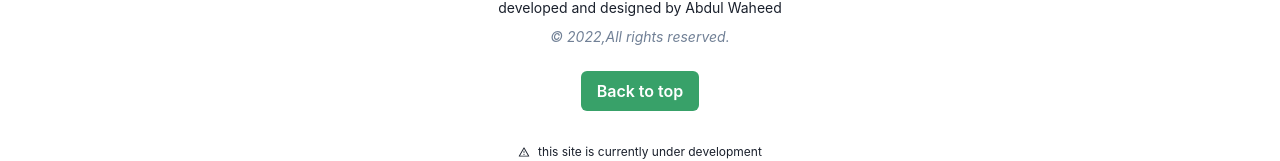
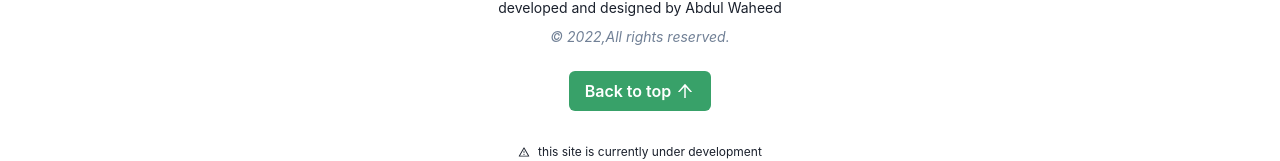
Before and after one commit to waheed-dev/markdown-blog, a Next.js app: page /blog/page/1 in a window 1280 px wide. Shown: the part 1780-1941 px from the top of the page. Built offline with nearby package versions, Linux system fonts and the light colour scheme.

Commit message:
building footer

```diff
--- a/components/Footer.js
+++ b/components/Footer.js
@@ -1,6 +1,5 @@
-import {Box, Flex, Heading, Text, Link, Button} from "@chakra-ui/react";
-import {AiFillGithub, AiFillLinkedin, AiOutlineTwitter, AiOutlineWarning} from "react-icons/ai";
-import {BiLinkExternal} from "react-icons/bi";
+import {Box, Flex, Heading, Text, Link, Button, Tooltip} from "@chakra-ui/react";
+import {AiFillGithub, AiFillLinkedin, AiOutlineArrowUp, AiOutlineTwitter, AiOutlineWarning} from "react-icons/ai";
 
 const Footer = () => {
     const scrollToTop = () => {
@@ -11,16 +10,19 @@ const Footer = () => {
     return (
         <Box as={'footer'}>
         <Flex justifyContent={'center'} pb={'8'} mt={'4'}>
+                <Tooltip label="Under development" aria-label='A tooltip' bg={'red.400'}>
             <Box display={'flex'} gridGap={'6'}>
+
                 <AiFillGithub size={'25'}/>
                 <AiOutlineTwitter size={'25'} />
                 <AiFillLinkedin size={'25'}/>
             </Box>
+                </Tooltip>
         </Flex>
             <Box textAlign={'center'} pb={'12'}>
                 <Text fontSize={'sm'} mb={'2'}>developed and designed by Abdul Waheed</Text>
                 <Text fontStyle={'italic'} color={'gray.500'} fontSize={'sm'}>© 2022,All rights reserved.</Text>
-                <Button bgColor={'green.500'} _hover={{backgroundColor : 'green.600'}} color={'white'} _dark={{backgroundColor : 'green.400'}} onClick={scrollToTop} mt={'6'} >Back to top</Button>
+                <Button bgColor={'green.500'} _hover={{backgroundColor : 'green.600'}} color={'white'} _dark={{backgroundColor : 'green.400'}} onClick={scrollToTop} mt={'6'} >Back to top&nbsp;<AiOutlineArrowUp size={'20'}/></Button>
                 <Text fontSize={'xs'} mb={'2'} display={'flex'} justifyContent={'center'} alignItems={'center'} gap={'2'} mt={'8'}><AiOutlineWarning/> this site is currently under development</Text>
             </Box>
 
```
